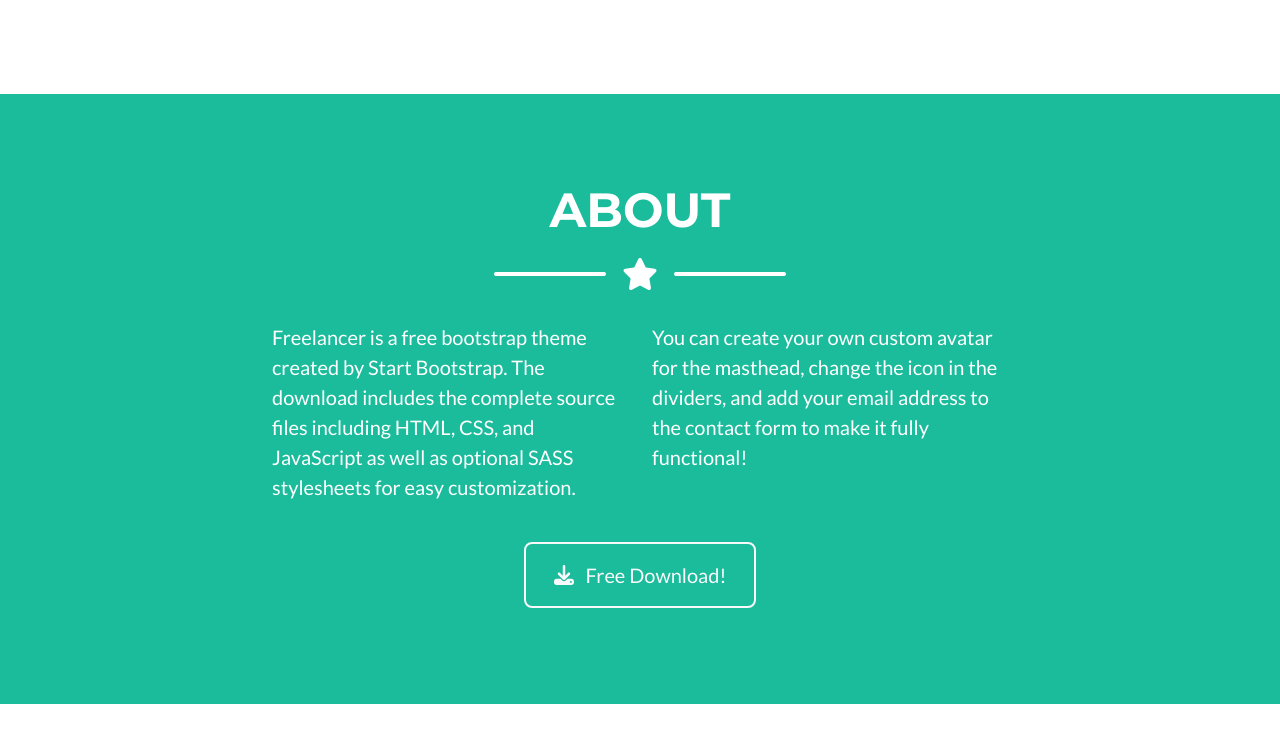
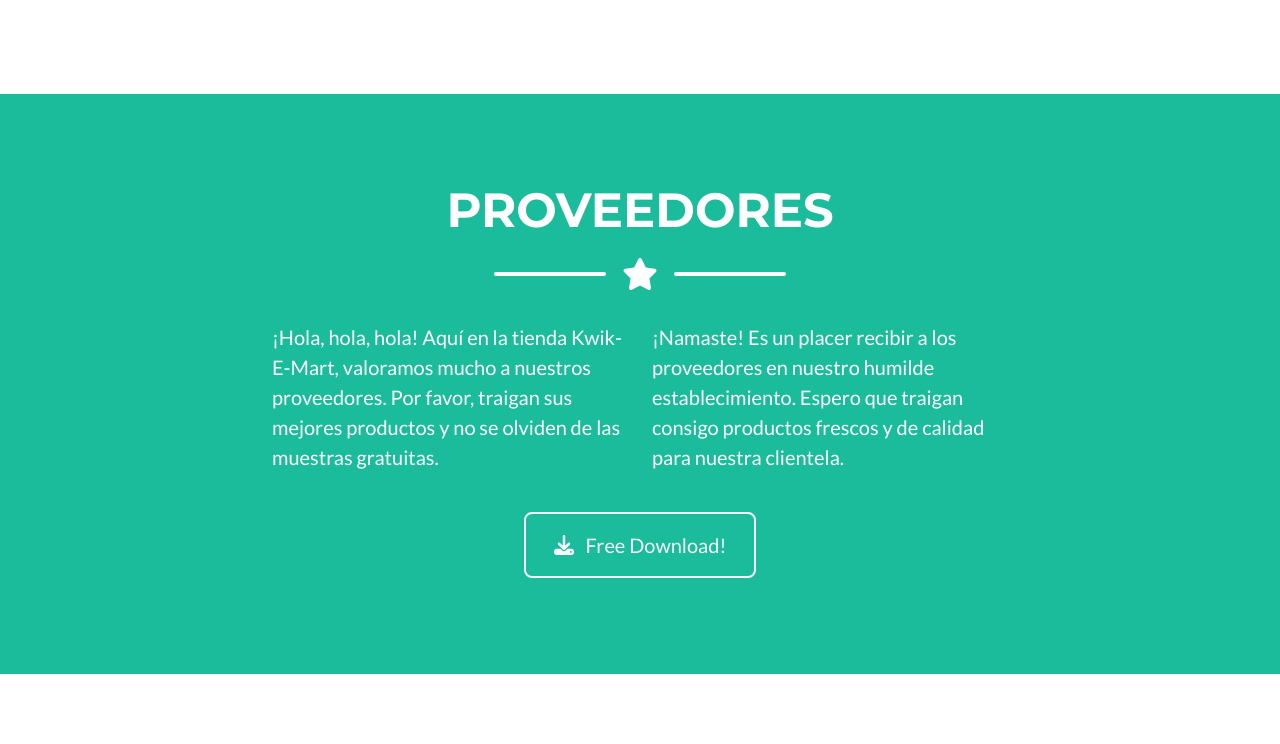
Before and after one commit to Sil-Estrada/proyecto51325, a Django app: page / in a window 1280 px wide. Shown: the part 1531-2275 px from the top of the page. Run offline with Django 4.2, Linux system fonts and the light colour scheme; some libraries are stand-ins or nearby versions.

Commit message:
frase de apus!

```diff
--- a/coder51325/app51325/templates/pdl.html
+++ b/coder51325/app51325/templates/pdl.html
@@ -130,7 +130,7 @@
         <section class="page-section bg-primary text-white mb-0" id="about">
             <div class="container">
                 <!-- About Section Heading-->
-                <h2 class="page-section-heading text-center text-uppercase text-white">About</h2>
+                <h2 class="page-section-heading text-center text-uppercase text-white">Proveedores</h2>
                 <!-- Icon Divider-->
                 <div class="divider-custom divider-light">
                     <div class="divider-custom-line"></div>
@@ -139,8 +139,8 @@
                 </div>
                 <!-- About Section Content-->
                 <div class="row">
-                    <div class="col-lg-4 ms-auto"><p class="lead">Freelancer is a free bootstrap theme created by Start Bootstrap. The download includes the complete source files including HTML, CSS, and JavaScript as well as optional SASS stylesheets for easy customization.</p></div>
-                    <div class="col-lg-4 me-auto"><p class="lead">You can create your own custom avatar for the masthead, change the icon in the dividers, and add your email address to the contact form to make it fully functional!</p></div>
+                    <div class="col-lg-4 ms-auto"><p class="lead">¡Hola, hola, hola! Aquí en la tienda Kwik-E-Mart, valoramos mucho a nuestros proveedores. Por favor, traigan sus mejores productos y no se olviden de las muestras gratuitas.</p></div>
+                    <div class="col-lg-4 me-auto"><p class="lead">¡Namaste! Es un placer recibir a los proveedores en nuestro humilde establecimiento. Espero que traigan consigo productos frescos y de calidad para nuestra clientela.</p></div>
                 </div>
                 <!-- About Section Button-->
                 <div class="text-center mt-4">
@@ -278,7 +278,7 @@
                                         <div class="divider-custom-line"></div>
                                     </div>
                                     <!-- Portfolio Modal - Image-->
-                                    <img class="img-fluid rounded mb-5" src="assets/img/portfolio/cabin.png" alt="..." />
+                                    <img class="img-fluid rounded mb-5" src="{% static 'assets/img/errortecnico.jpeg' %}" alt="..." />
                                     <!-- Portfolio Modal - Text-->
                                     <p class="mb-4">Lorem ipsum dolor sit amet, consectetur adipisicing elit. Mollitia neque assumenda ipsam nihil, molestias magnam, recusandae quos quis inventore quisquam velit asperiores, vitae? Reprehenderit soluta, eos quod consequuntur itaque. Nam.</p>
                                     <button class="btn btn-primary" data-bs-dismiss="modal">
```
Also changed, not shown: coder51325/app51325/static/assets/img/errortecnico.jpeg (added).
